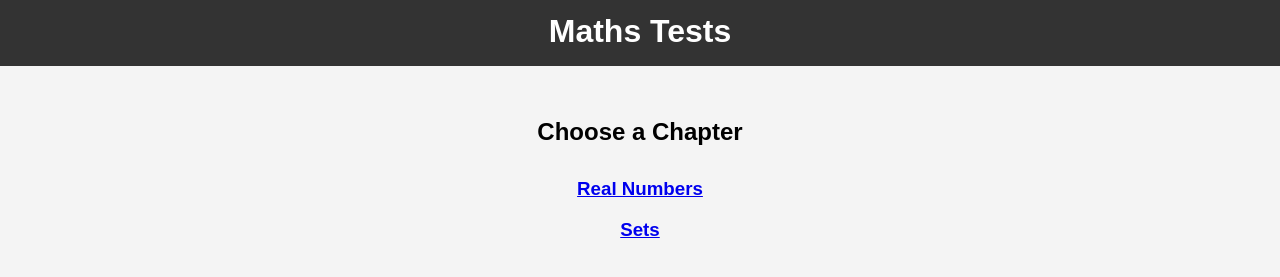
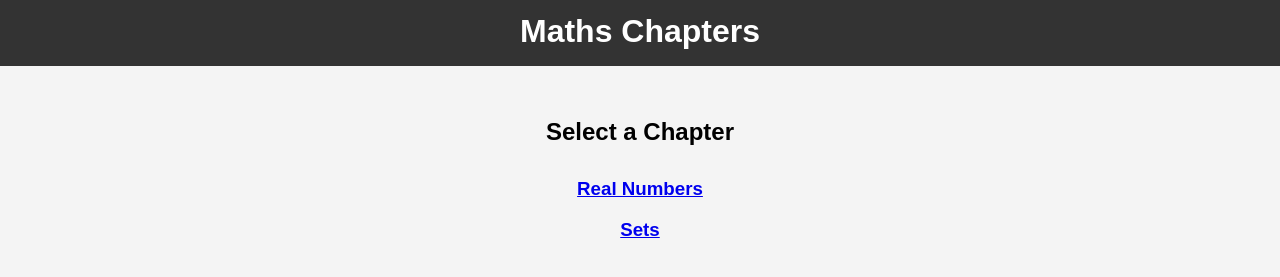
Before and after one commit to pothaganilearning/gagantests, a plain HTML site: page maths/index.html in a window 1280 px wide. Shown: the part 37-314 px from the top of the page. Drawn offline with Linux system fonts and the light colour scheme.

Commit message:
Update index.html

```diff
--- a/maths/index.html
+++ b/maths/index.html
@@ -3,17 +3,17 @@
 <head>
     <meta charset="UTF-8">
     <meta name="viewport" content="width=device-width, initial-scale=1.0">
-    <title>Maths - Online Test Portal</title>
+    <title>Maths</title>
     <link rel="stylesheet" href="../styles.css">
 </head>
 <body>
     <header>
         <img src="../logo.png" alt="Logo" class="logo">
-        <h1>Maths Tests</h1>
+        <h1>Maths Chapters</h1>
     </header>
     <main>
         <div class="banner">
-            <h2>Choose a Chapter</h2>
+            <h2>Select a Chapter</h2>
         </div>
         <div class="chapter-container">
             <div class="chapter-card">
```
